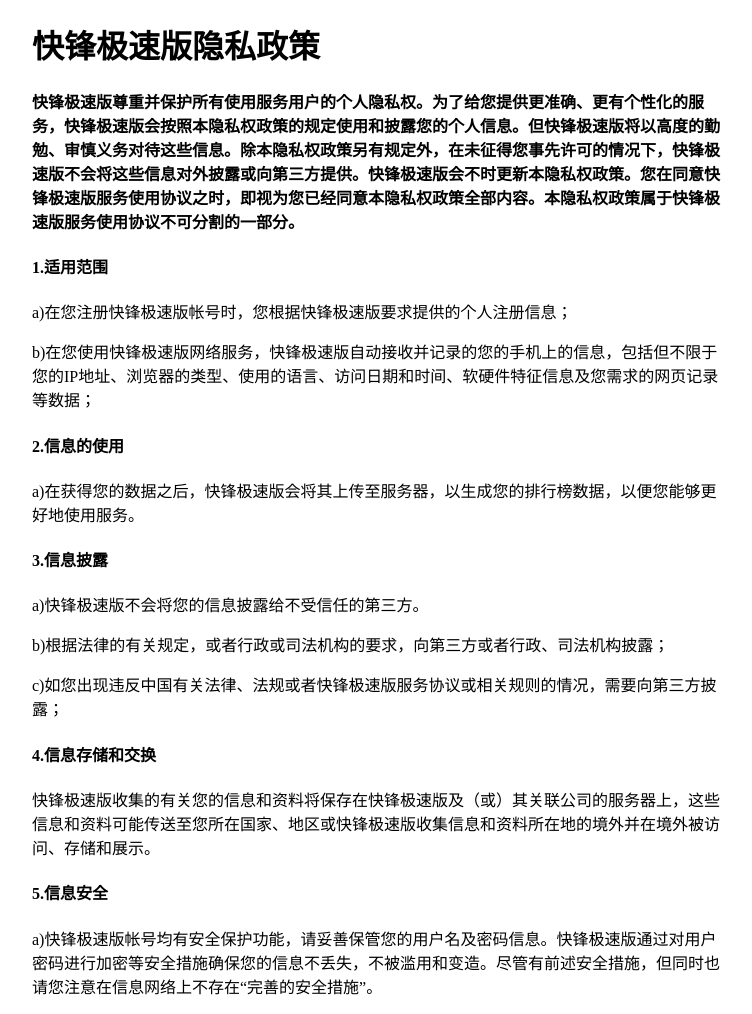
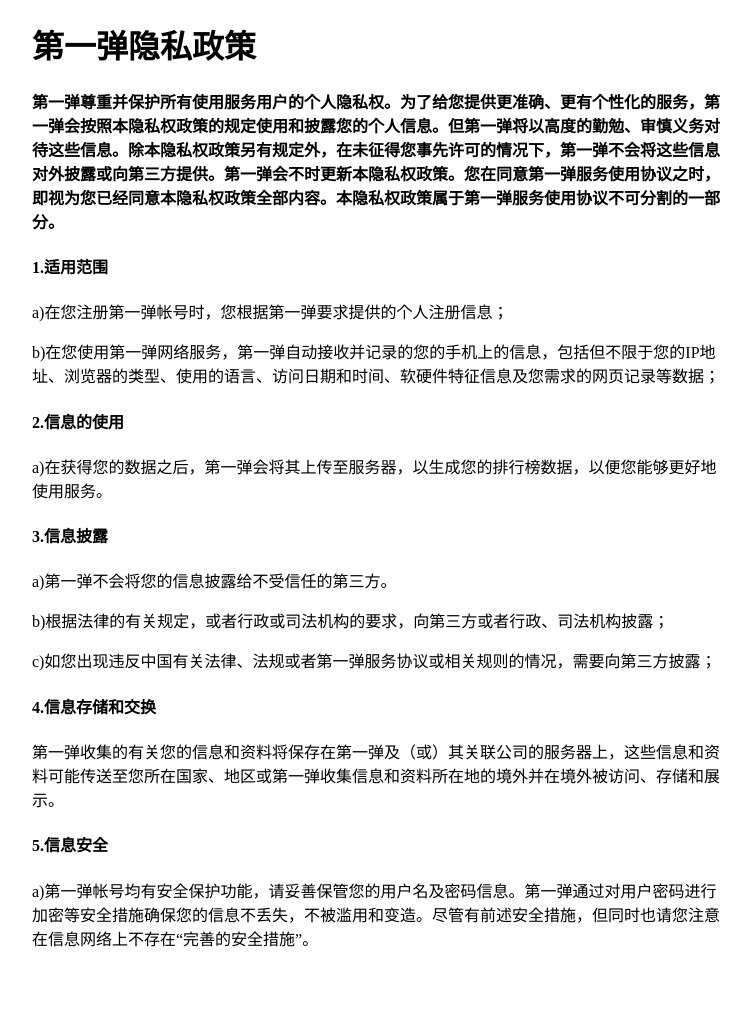
Before and after one commit to meisheng1002/meisheng1002.github.io, a plain HTML site: page privacy.html in a window 1280 px wide. Shown: the whole page, without its empty margins (258-1010 px from the left). After the commit the page ends 966 px from the top, so only its background shows below. Drawn offline with Linux system fonts and the light colour scheme.

Commit message:
改第一弹

```diff
--- a/privacy.html
+++ b/privacy.html
@@ -6,30 +6,30 @@
     <meta charset="UTF-8">
     <meta name="viewport" content="width=device-width, initial-scale=1.0">
     <meta http-equiv="X-UA-Compatible" content="ie=edge">
-    <title>快锋极速版隐私政策</title>
+    <title>第一弹隐私政策</title>
 </head>
 
 <body>
     <div style="max-width: 700px;margin: 0 auto;">
-        <h1>快锋极速版隐私政策</h1>
+        <h1>第一弹隐私政策</h1>
         <h4>
-            快锋极速版尊重并保护所有使用服务用户的个人隐私权。为了给您提供更准确、更有个性化的服务，快锋极速版会按照本隐私权政策的规定使用和披露您的个人信息。但快锋极速版将以高度的勤勉、审慎义务对待这些信息。除本隐私权政策另有规定外，在未征得您事先许可的情况下，快锋极速版不会将这些信息对外披露或向第三方提供。快锋极速版会不时更新本隐私权政策。您在同意快锋极速版服务使用协议之时，即视为您已经同意本隐私权政策全部内容。本隐私权政策属于快锋极速版服务使用协议不可分割的一部分。
+            第一弹尊重并保护所有使用服务用户的个人隐私权。为了给您提供更准确、更有个性化的服务，第一弹会按照本隐私权政策的规定使用和披露您的个人信息。但第一弹将以高度的勤勉、审慎义务对待这些信息。除本隐私权政策另有规定外，在未征得您事先许可的情况下，第一弹不会将这些信息对外披露或向第三方提供。第一弹会不时更新本隐私权政策。您在同意第一弹服务使用协议之时，即视为您已经同意本隐私权政策全部内容。本隐私权政策属于第一弹服务使用协议不可分割的一部分。
         </h4>
         <h4>1.适用范围</h4>
-        <p>a)在您注册快锋极速版帐号时，您根据快锋极速版要求提供的个人注册信息；</p>
-        <p>b)在您使用快锋极速版网络服务，快锋极速版自动接收并记录的您的手机上的信息，包括但不限于您的IP地址、浏览器的类型、使用的语言、访问日期和时间、软硬件特征信息及您需求的网页记录等数据；</p>
+        <p>a)在您注册第一弹帐号时，您根据第一弹要求提供的个人注册信息；</p>
+        <p>b)在您使用第一弹网络服务，第一弹自动接收并记录的您的手机上的信息，包括但不限于您的IP地址、浏览器的类型、使用的语言、访问日期和时间、软硬件特征信息及您需求的网页记录等数据；</p>
         <h4>2.信息的使用</h4>
-        <p>a)在获得您的数据之后，快锋极速版会将其上传至服务器，以生成您的排行榜数据，以便您能够更好地使用服务。</p>
+        <p>a)在获得您的数据之后，第一弹会将其上传至服务器，以生成您的排行榜数据，以便您能够更好地使用服务。</p>
         <h4>3.信息披露</h4>
 
-        <p>a)快锋极速版不会将您的信息披露给不受信任的第三方。</p>
+        <p>a)第一弹不会将您的信息披露给不受信任的第三方。</p>
         <p>b)根据法律的有关规定，或者行政或司法机构的要求，向第三方或者行政、司法机构披露；</p>
-        <p>c)如您出现违反中国有关法律、法规或者快锋极速版服务协议或相关规则的情况，需要向第三方披露；</p>
+        <p>c)如您出现违反中国有关法律、法规或者第一弹服务协议或相关规则的情况，需要向第三方披露；</p>
 
         <h4>4.信息存储和交换</h4>
-        <p>快锋极速版收集的有关您的信息和资料将保存在快锋极速版及（或）其关联公司的服务器上，这些信息和资料可能传送至您所在国家、地区或快锋极速版收集信息和资料所在地的境外并在境外被访问、存储和展示。</p>
+        <p>第一弹收集的有关您的信息和资料将保存在第一弹及（或）其关联公司的服务器上，这些信息和资料可能传送至您所在国家、地区或第一弹收集信息和资料所在地的境外并在境外被访问、存储和展示。</p>
         <h4>5.信息安全</h4>
-        <p>a)快锋极速版帐号均有安全保护功能，请妥善保管您的用户名及密码信息。快锋极速版通过对用户密码进行加密等安全措施确保您的信息不丢失，不被滥用和变造。尽管有前述安全措施，但同时也请您注意在信息网络上不存在“完善的安全措施”。</p>
+        <p>a)第一弹帐号均有安全保护功能，请妥善保管您的用户名及密码信息。第一弹通过对用户密码进行加密等安全措施确保您的信息不丢失，不被滥用和变造。尽管有前述安全措施，但同时也请您注意在信息网络上不存在“完善的安全措施”。</p>
     </div>
 </body>
 
```
Also changed, not shown: terms.html (+4 -4 lines).
